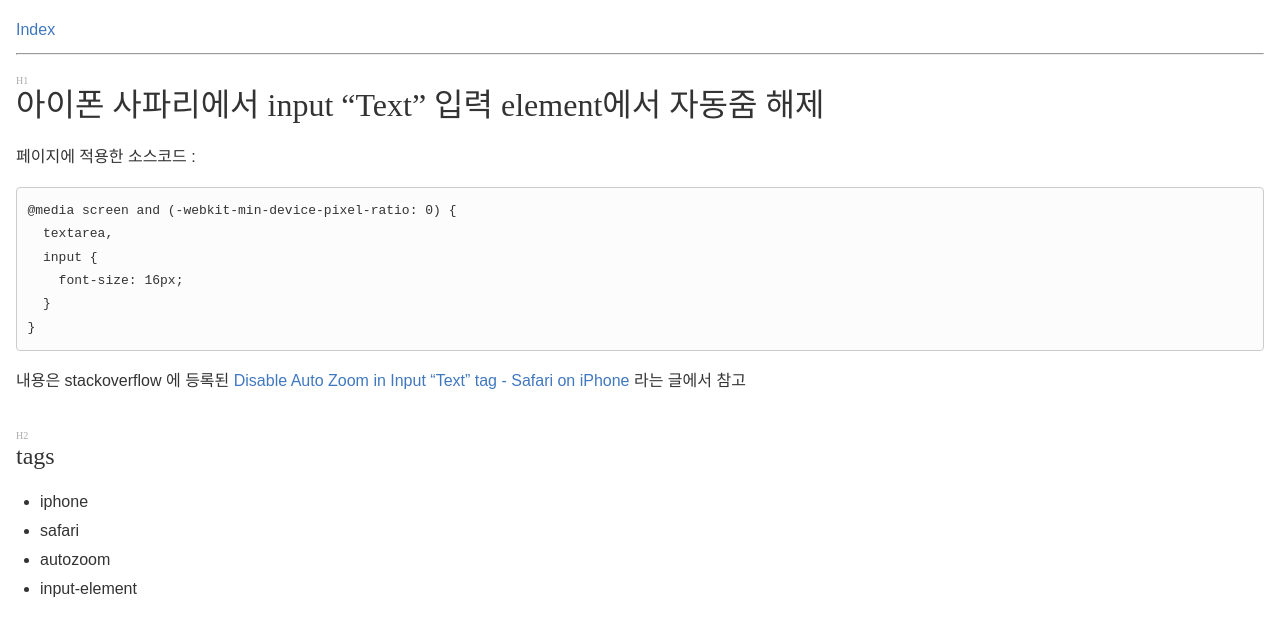
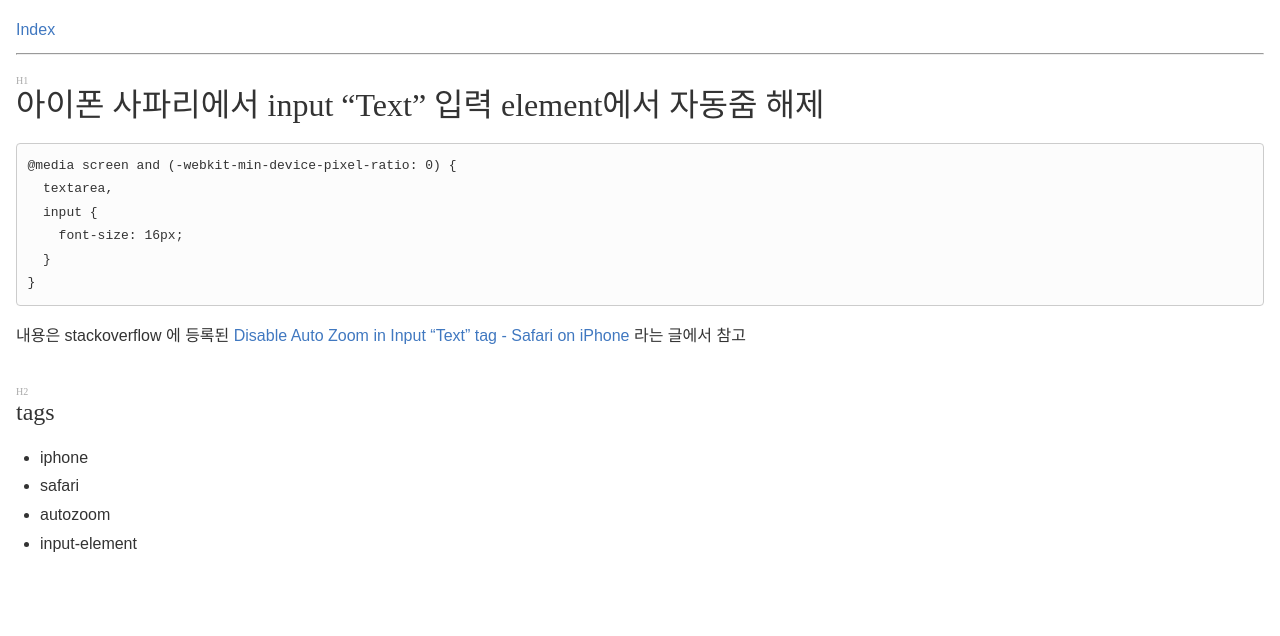
Before and after one commit to ionic2002/mujinote, a Jekyll site: the page built from _posts/2015-05-14-5.md, in a window 1280 px wide. Shown: the top 636 px of the page. Built offline with Jekyll 4.4.1, drawn with Linux system fonts in a browser that asks for light colours.

Commit message:
Update and rename 2015-05-14-disable-auto-zoom.md to 2015-05-14-5.md

```diff
--- a/_posts/2015-05-14-disable-auto-zoom.md
+++ b/_posts/2015-05-14-5.md
@@ -1,18 +1,16 @@
 ---
 layout: post
 title: 아이폰 사파리에서 input "Text" 입력 element에서 자동줌 해제
-categories:
-- css
-- media
-tags: [iphone, safari, autozoom, input-element]
-updated_at: 2016-01-06
+tags:
+- iphone
+- safari
+- autozoom
+- input-element
 ---
 
 # 아이폰 사파리에서 input "Text" 입력 element에서 자동줌 해제
 
-페이지에 적용한 소스코드 :
-
-~~~
+~~~CSS
 @media screen and (-webkit-min-device-pixel-ratio: 0) {
 	textarea,
 	input {
```
